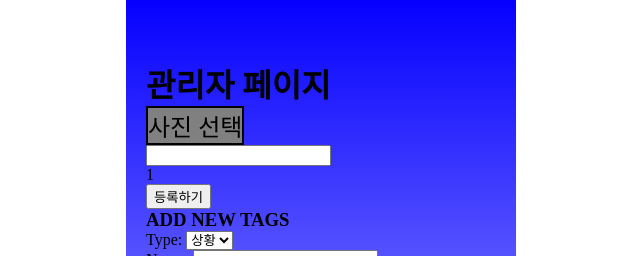
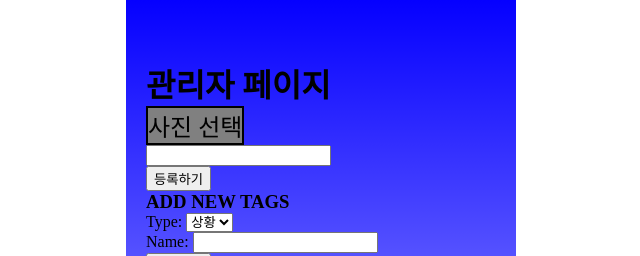
Before and after one commit to sehwa811/MIIMGOO, a React (Create React App) app: page /admin in a window 1280 px wide. Shown: the top 256 px of the page, without its empty margins (319-959 px from the left). Built offline with nearby package versions, Linux system fonts and the light colour scheme; no server answers; a web font is replaced by a local one.

Commit message:
<div>1<div/> delete

```diff
--- a/src/routes/admin/component/selectBox/AllSelects.component.tsx
+++ b/src/routes/admin/component/selectBox/AllSelects.component.tsx
@@ -27,7 +27,7 @@ const AllSelects = () => {
   return (
     <>
       {isLoading ? (
-        <div>1</div>
+        <div />
       ) : (
         <>
           <CustomSelectBox
```
